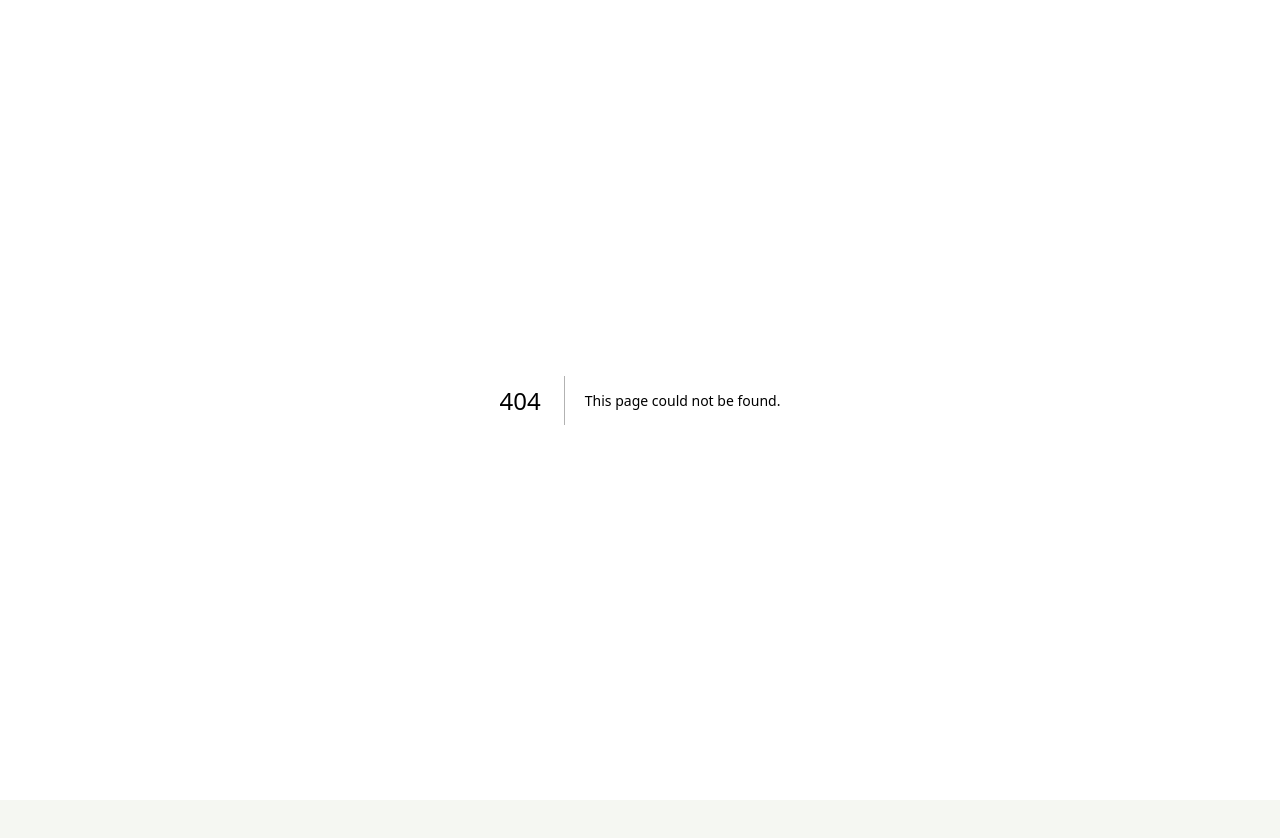
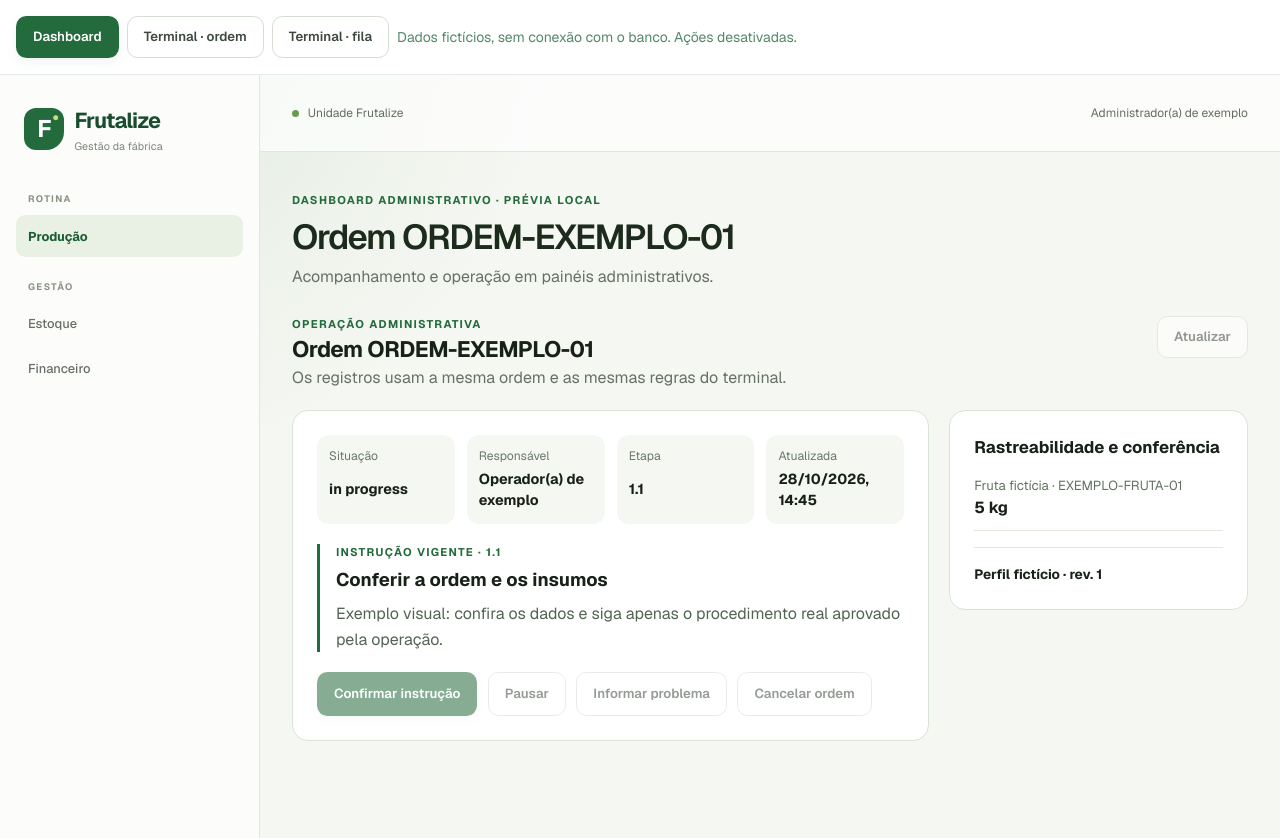
Before and after one commit to GSM-Digital/sistema-frutalize, a Next.js app: page /visualizar in a window 1280 px wide. Before the commit this address had no page. Shown: the top 838 px of the page. Before the commit the page ends 800 px from the top, so only its background shows below. Built offline with nearby package versions, Linux system fonts and the light colour scheme.

Commit message:
feat: oferecer previa local isolada das duas visualizacoes

```diff
--- /dev/null
+++ b/src/app/visualizar/page.tsx
@@ -0,0 +1,108 @@
+import Link from "next/link";
+import { notFound } from "next/navigation";
+import { DashboardOperations } from "@/components/production/dashboard-operations";
+import { ProductionTerminal } from "@/components/production/terminal";
+import { previewRunId, previewSnapshot } from "@/lib/production/preview";
+
+export default async function VisualizarPage({
+  searchParams,
+}: {
+  searchParams: Promise<{ visao?: string }>;
+}) {
+  if (process.env.NODE_ENV !== "development") notFound();
+  const { visao } = await searchParams;
+  const terminal = visao === "terminal" || visao === "fila";
+  return (
+    <div>
+      <nav
+        className="flex flex-wrap gap-2 border-b border-green-900/10 bg-white p-4"
+        aria-label="Prévia local"
+      >
+        <Link
+          className={`btn ${!terminal ? "btn-primary" : "btn-secondary"}`}
+          href="/visualizar"
+        >
+          Dashboard
+        </Link>
+        <Link
+          className={`btn ${visao === "terminal" ? "btn-primary" : "btn-secondary"}`}
+          href="/visualizar?visao=terminal"
+        >
+          Terminal · ordem
+        </Link>
+        <Link
+          className={`btn ${visao === "fila" ? "btn-primary" : "btn-secondary"}`}
+          href="/visualizar?visao=fila"
+        >
+          Terminal · fila
+        </Link>
+        <span className="self-center text-sm text-green-900/70">
+          Dados fictícios, sem conexão com o banco. Ações desativadas.
+        </span>
+      </nav>
+      {terminal ? (
+        <ProductionTerminal
+          key={visao}
+          initial={previewSnapshot}
+          initialRunId={visao === "terminal" ? previewRunId : undefined}
+          preview
+        />
+      ) : (
+        <div className="app-shell">
+          <aside className="sidebar">
+            <div className="brand">
+              <span className="brand-mark">
+                F<span>•</span>
+              </span>
+              <span>
+                Frutalize<small>Gestão da fábrica</small>
+              </span>
+            </div>
+            <nav className="main-nav" aria-label="Menu demonstrativo">
+              <section className="nav-section">
+                <p className="nav-section-title">Rotina</p>
+                <div className="nav-section-items">
+                  <span className="nav-item nav-active">Produção</span>
+                </div>
+              </section>
+              <section className="nav-section">
+                <p className="nav-section-title">Gestão</p>
+                <div className="nav-section-items">
+                  <span className="nav-item">Estoque</span>
+                  <span className="nav-item">Financeiro</span>
+                </div>
+              </section>
+            </nav>
+          </aside>
+          <div className="app-body">
+            <header className="app-header">
+              <div>
+                <span className="header-dot" aria-hidden="true" /> Unidade
+                Frutalize
+              </div>
+              <span>Administrador(a) de exemplo</span>
+            </header>
+            <main className="app-content">
+              <div className="page-heading">
+                <div>
+                  <p className="eyebrow">
+                    Dashboard administrativo · Prévia local
+                  </p>
+                  <h1>Ordem {previewSnapshot.runs[0].code}</h1>
+                  <p className="muted mt-2">
+                    Acompanhamento e operação em painéis administrativos.
+                  </p>
+                </div>
+              </div>
+              <DashboardOperations
+                initial={previewSnapshot}
+                runId={previewRunId}
+                preview
+              />
+            </main>
+          </div>
+        </div>
+      )}
+    </div>
+  );
+}
--- a/src/components/production/dashboard-operations.tsx
+++ b/src/components/production/dashboard-operations.tsx
@@ -32,9 +32,11 @@ type Action =
 export function DashboardOperations({
   initial,
   runId,
+  preview = false,
 }: {
   initial: TerminalSnapshot;
   runId?: string;
+  preview?: boolean;
 }) {
   const router = useRouter();
   const [snapshot, setSnapshot] = useState(initial);
@@ -51,7 +53,7 @@ export function DashboardOperations({
   );
   const ownRun = run?.operator_id === snapshot.actor.id;
   const storageKey = `frutalize.dashboard.production.pending.${snapshot.actor.id}`;
-  const disabled = busy || Boolean(pending);
+  const disabled = busy || Boolean(pending) || preview;
 
   useEffect(() => {
     try {
@@ -81,7 +83,7 @@ export function DashboardOperations({
     payload: Record<string, Json | undefined> = {},
     retry?: ProductionCommand,
   ) {
-    if (inFlight.current || (pending && !retry)) return;
+    if (preview || inFlight.current || (pending && !retry)) return;
     const command: ProductionCommand = retry ?? {
       commandId: crypto.randomUUID(),
       runId: kind === "create" ? null : (run?.id ?? null),
@@ -135,7 +137,7 @@ export function DashboardOperations({
   }
 
   function refresh() {
-    if (disabled) return;
+    if (preview || disabled) return;
     startTransition(async () => {
       try {
         setSnapshot(await loadTerminalSnapshot());
--- a/src/components/production/terminal.tsx
+++ b/src/components/production/terminal.tsx
@@ -49,9 +49,11 @@ function restoreCommand(
 export function ProductionTerminal({
   initial,
   initialRunId,
+  preview = false,
 }: {
   initial: TerminalSnapshot;
   initialRunId?: string;
+  preview?: boolean;
 }) {
   const [snapshot, setSnapshot] = useState(initial);
   const [runId, setRunId] = useState(initialRunId ?? "");
@@ -75,9 +77,10 @@ export function ProductionTerminal({
     (item) => item.phase === run.phase && item.step === run.step,
   );
   const ownRun = run?.operator_id === snapshot.actor.id;
-  const disabled = busy || Boolean(pending);
+  const disabled = busy || Boolean(pending) || preview;
 
   useEffect(() => {
+    if (preview) return;
     serverOffset.current = Date.parse(initial.serverTime) - Date.now();
     lastActivity.current =
       Number(sessionStorage.getItem(activityKey)) || Date.now();
@@ -125,7 +128,7 @@ export function ProductionTerminal({
       window.removeEventListener("online", connectivity);
       window.removeEventListener("offline", connectivity);
     };
-  }, [activityKey, initial.actor.id, initial.serverTime, storageKey]);
+  }, [activityKey, initial.actor.id, initial.serverTime, preview, storageKey]);
 
   function dispatch(
     kind: string,
@@ -133,7 +136,7 @@ export function ProductionTerminal({
     target: TerminalRun | undefined = run,
     retry?: ProductionCommand,
   ) {
-    if (inFlight.current || locked || (!retry && pending)) return;
+    if (preview || inFlight.current || locked || (!retry && pending)) return;
     const command: ProductionCommand = retry ?? {
       commandId: crypto.randomUUID(),
       runId: kind === "create" ? null : (target?.id ?? crypto.randomUUID()),
@@ -188,7 +191,7 @@ export function ProductionTerminal({
     });
   }
   function refresh() {
-    if (disabled || locked) return;
+    if (preview || disabled || locked) return;
     startTransition(async () => {
       try {
         const current = await loadTerminalSnapshot();
@@ -236,7 +239,10 @@ export function ProductionTerminal({
           </div>
         </div>
         <div className={styles.toolbar}>
-          {snapshot.actor.role === "admin" && (
+          {preview && (
+            <span className="badge">Prévia fictícia · somente leitura</span>
+          )}
+          {!preview && snapshot.actor.role === "admin" && (
             <Link className="btn btn-secondary" href="/dashboard/producao">
               Dashboard
             </Link>
@@ -251,11 +257,13 @@ export function ProductionTerminal({
           >
             Atualizar
           </button>
-          <form action={lockTerminal}>
-            <button className="btn btn-secondary">
-              Trocar operador / sair
-            </button>
-          </form>
+          {!preview && (
+            <form action={lockTerminal}>
+              <button className="btn btn-secondary">
+                Trocar operador / sair
+              </button>
+            </form>
+          )}
         </div>
       </header>
       {(message || pending) && (
--- /dev/null
+++ b/src/lib/production/preview.ts
@@ -0,0 +1,155 @@
+import type { TerminalSnapshot } from "./ui-types";
+
+const actorId = "11111111-1111-4111-8111-111111111111";
+export const previewRunId = "22222222-2222-4222-8222-222222222222";
+const productId = "33333333-3333-4333-8333-333333333333";
+const variantId = "44444444-4444-4444-8444-444444444444";
+
+export const previewSnapshot: TerminalSnapshot = {
+  actor: { id: actorId, name: "Operador(a) de exemplo", role: "admin" },
+  serverTime: "2026-10-28T15:00:00-03:00",
+  locations: [
+    { id: "55555555-5555-4555-8555-555555555555", name: "Freezer 1" },
+  ],
+  instruments: [
+    { id: "66666666-6666-4666-8666-666666666666", name: "Balança de exemplo" },
+  ],
+  lots: [
+    {
+      id: "77777777-7777-4777-8777-777777777777",
+      code: "EXEMPLO-FRUTA-01",
+      product_name: "Fruta fictícia",
+      product_id: productId,
+      quantity: 25,
+      unit: "kg",
+    },
+  ],
+  procedures: [
+    {
+      id: "88888888-8888-4888-8888-888888888888",
+      name: "Procedimento fictício para demonstração",
+      product_id: productId,
+      output_variant_id: variantId,
+      revision: 1,
+      status: "approved",
+      steps: [
+        {
+          phase: 1,
+          step: 1,
+          title: "Conferir a ordem e os insumos",
+          instruction:
+            "Exemplo visual: confira os dados e siga apenas o procedimento real aprovado pela operação.",
+          kind: "confirm",
+          required: true,
+        },
+        {
+          phase: 1,
+          step: 2,
+          title: "Registrar a medição",
+          instruction:
+            "Exemplo visual de uma etapa de qualidade, sem parâmetros reais de produção.",
+          kind: "quality",
+          required: true,
+        },
+      ],
+    },
+  ],
+  profiles: [
+    {
+      id: "99999999-9999-4999-8999-999999999999",
+      name: "Perfil fictício",
+      product_id: productId,
+      output_variant_id: variantId,
+      revision: 1,
+      status: "approved",
+      parameters: [],
+    },
+  ],
+  qualitySpecs: [
+    {
+      id: "aaaaaaaa-aaaa-4aaa-8aaa-aaaaaaaaaaaa",
+      name: "Regra fictícia",
+      output_variant_id: variantId,
+      revision: 1,
+      status: "approved",
+      unit: "g",
+      minimum: 0,
+      maximum: 0,
+      tare: 0,
+      requires_calibration: false,
+    },
+  ],
+  runs: [
+    {
+      id: previewRunId,
+      code: "ORDEM-EXEMPLO-01",
+      revision: 3,
+      status: "in_progress",
+      operational_status: "in_progress",
+      phase: 1,
+      step: 1,
+      operator_id: actorId,
+      operator_name: "Operador(a) de exemplo",
+      started_at: "2026-10-28T14:30:00-03:00",
+      paused_at: null,
+      paused_seconds: 0,
+      procedure_id: "88888888-8888-4888-8888-888888888888",
+      profile_id: "99999999-9999-4999-8999-999999999999",
+      quality_spec_id: "aaaaaaaa-aaaa-4aaa-8aaa-aaaaaaaaaaaa",
+      procedure: {
+        id: "88888888-8888-4888-8888-888888888888",
+        name: "Procedimento fictício para demonstração",
+        product_id: productId,
+        output_variant_id: variantId,
+        revision: 1,
+        status: "approved",
+        steps: [
+          {
+            phase: 1,
+            step: 1,
+            title: "Conferir a ordem e os insumos",
+            instruction:
+              "Exemplo visual: confira os dados e siga apenas o procedimento real aprovado pela operação.",
+            kind: "confirm",
+            required: true,
+          },
+        ],
+      },
+      profile: {
+        id: "99999999-9999-4999-8999-999999999999",
+        name: "Perfil fictício",
+        product_id: productId,
+        output_variant_id: variantId,
+        revision: 1,
+        status: "approved",
+        parameters: [],
+      },
+      qualitySpec: {
+        id: "aaaaaaaa-aaaa-4aaa-8aaa-aaaaaaaaaaaa",
+        name: "Regra fictícia",
+        output_variant_id: variantId,
+        revision: 1,
+        status: "approved",
+        unit: "g",
+        minimum: 0,
+        maximum: 0,
+        tare: 0,
+        requires_calibration: false,
+      },
+      inputs: [
+        {
+          lot_id: "77777777-7777-4777-8777-777777777777",
+          code: "EXEMPLO-FRUTA-01",
+          product_name: "Fruta fictícia",
+          quantity: 5,
+          unit: "kg",
+        },
+      ],
+      qualityChecks: [],
+      nonconformities: [],
+      output_lot_id: null,
+      output_variant_id: variantId,
+      updated_at: "2026-10-28T14:45:00-03:00",
+    },
+  ],
+};
```
Also changed, not shown: 1 other file (tests, documents, lock files or other folders).
